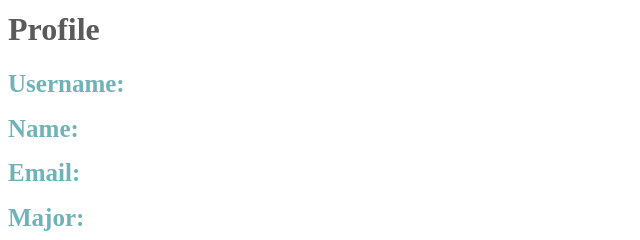
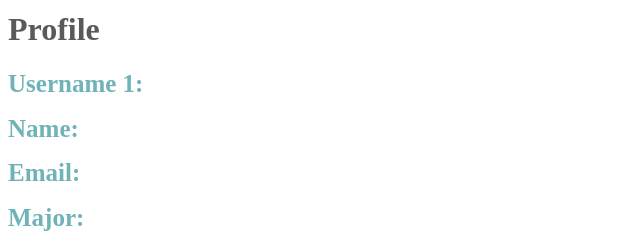
Before and after one commit to zchen125/DuckSource-Overhaul, a plain HTML site: page User/profile.html in a window 1280 px wide. Shown: the part 148-388 px from the top of the page, 0-640 px from the left. Drawn offline with nearby package versions, Linux system fonts and the light colour scheme; no server answers.

Commit message:
check username 1.1

```diff
--- a/User/profile.html
+++ b/User/profile.html
@@ -31,7 +31,7 @@
 
     <div class='content'>
 
-        <h1 class = "user" style="color:#6FB3B8; text-align: left; font-size: 25px;">Username: </h1>
+        <h1 class = "user" style="color:#6FB3B8; text-align: left; font-size: 25px;">Username 1: </h1>
         <p id = 'info'></p>
 
         <h1 class = "name" style="color:#6FB3B8; text-align: left; font-size: 25px;">Name: </h1>
```
